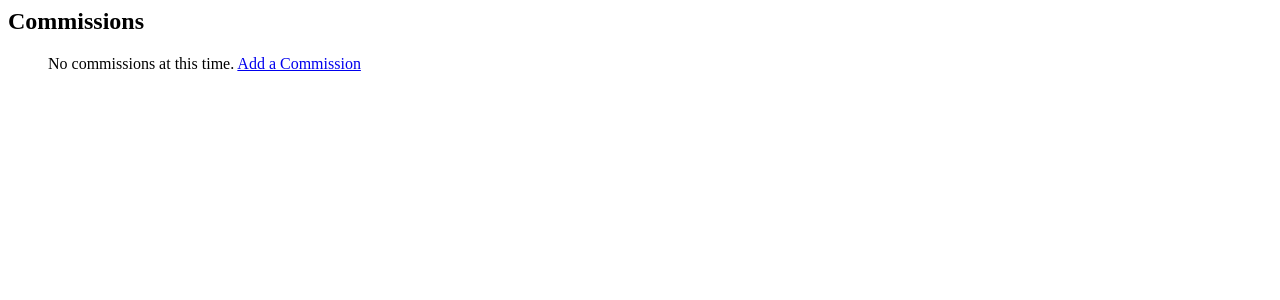
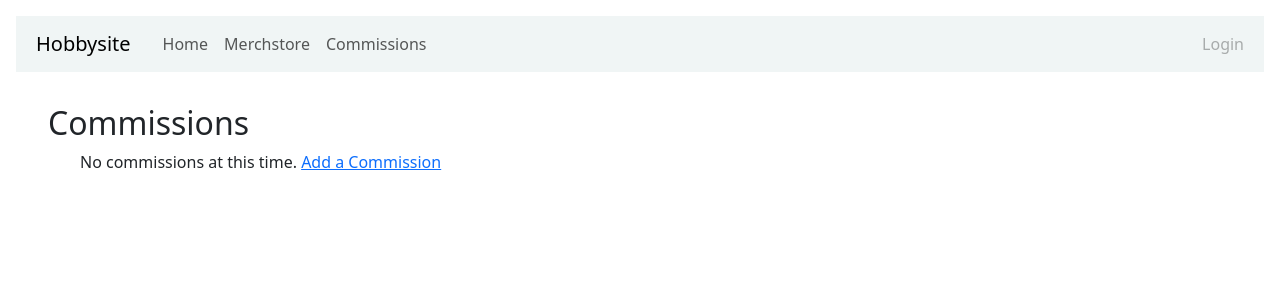
Before and after one commit to tttrono/hobbysite-F-20, a Django app: page /commissions/list in a window 1280 px wide. Shown: the top 300 px of the page. Run offline with Django 4.2, Linux system fonts and the light colour scheme; data that the repository does not hold is empty; some libraries are stand-ins or nearby versions.

Commit message:
Updated templates to load bootstrap css.

```diff
--- a/hobbysite/commissions/templates/commissions_list.html
+++ b/hobbysite/commissions/templates/commissions_list.html
@@ -1,21 +1,24 @@
-<html>
-    <head>
-        <title> Commissions </title>
-    </head>
-    <body>
+{% extends 'base.html' %}
+
+{% block title %} Add a commission {% endblock title %}
+
+{% block content%}
+
+	<div class="content">
         <h2> Commissions </h2>
         <ul>
 			{% if commissions %}
 				{% for commission in commissions %}
 	                <a href="{{ commission.get_absolute_url }}"> {{ commission.title }} </a> <br>
 					{{ commission.description }} <br>
-					People required: {{ commission.people_required }}<br> <br>
+					People required: {{ commission.people_required }} <br><br>
 	            {% endfor %}
 			{% else %}
 				No commissions at this time.
 			{% endif %}
 
-			<a href= "{% url 'commissions:add' %}" > Add a Commission </a> <br> <br>
+			<a href= "{% url 'commissions:add' %}" > Add a Commission </a>
         </ul>
-    </body>
-</html>
+	</div>
+
+{% endblock %}
--- a/hobbysite/hobbysite/settings.py
+++ b/hobbysite/hobbysite/settings.py
@@ -42,6 +42,7 @@ INSTALLED_APPS = [
     'django.contrib.sessions',
     'django.contrib.messages',
     'django.contrib.staticfiles',
+    'django_bootstrap5',
     'commissions'
 ]
 
@@ -122,6 +123,9 @@ USE_TZ = True
 # https://docs.djangoproject.com/en/4.2/howto/static-files/
 
 STATIC_URL = 'static/'
+STATICFILES_DIRS = [
+    os.path.join(BASE_DIR,'hobbysite/static'),
+]
 
 # Default primary key field type
 # https://docs.djangoproject.com/en/4.2/ref/settings/#default-auto-field
--- /dev/null
+++ b/hobbysite/hobbysite/static/css/main.css
@@ -0,0 +1,3 @@
+* { box-sizing: border-box; }
+body { margin: 8px; padding: 8px; }
+div.content { margin: 16px; padding: 16px; }
--- a/hobbysite/hobbysite/templates/base.html
+++ b/hobbysite/hobbysite/templates/base.html
@@ -1,12 +1,58 @@
 <!DOCTYPE html>
 {% load static %}
+
 <html lang="en-US">
 <head>
+	<link href="https://cdn.jsdelivr.net/npm/bootstrap@5.3.5/dist/css/bootstrap.min.css" rel="stylesheet" integrity="sha384-SgOJa3DmI69IUzQ2PVdRZhwQ+dy64/BUtbMJw1MZ8t5HZApcHrRKUc4W0kG879m7" crossorigin="anonymous">
+	<link rel="stylesheet" href="{% static 'css/main.css' %}">
+
 	<title> Hobbysite - {% block title %}{% endblock %} </title>
 </head>
+
 <body>
-		<div id="content">
-			{% block content %}{% endblock %}
+	<nav class="navbar navbar-expand-md navbar-light " style="background-color: #f0f5f5">
+
+		<div class="container-fluid">
+			<div>
+				<ul class="navbar-nav">
+					<li class="nav-item">
+						<a class="nav-link navbar-brand" href="/"> Hobbysite </a>
+					</li>
+					<li class="nav-item">
+						<a class="nav-link" href="/"> Home </a>
+					</li>
+					<li class="nav-item">
+						<a class="nav-link" href="/merchstore/items"> Merchstore </a>
+					</li>
+					<li class="nav-item">
+						<a class="nav-link" href="/commissions/list"> Commissions </a>
+					</li>
+				</ul>
+			</div>
+<!--			<div class="navbar-nav ml-auto">-->
+			<div>
+				<ul class="navbar-nav">
+	              	{% if user.is_authenticated %}
+					  	<li class="nav-item">
+		                	<a class="nav-item nav-link disabled" href="" >Profile</a>
+						</li>
+						<li class="nav-item">
+		                	<a class="nav-item nav-link disabled" href="" >Logout</a>
+		              	</li>
+					{% else %}
+						<li class="nav-item">
+		                	<a class="nav-item nav-link disabled" href="" >Login</a>
+						</li>
+	              	{% endif %}
+				</ul>
+            </div>
 		</div>
+	</nav>
+	<script src="https://cdn.jsdelivr.net/npm/bootstrap@5.3.5/dist/js/bootstrap.bundle.min.js" integrity="sha384-k6d4wzSIapyDyv1kpU366/PK5hCdSbCRGRCMv+eplOQJWyd1fbcAu9OCUj5zNLiq" crossorigin="anonymous"></script>
+
+	<div id="content">
+		{% block content %}{% endblock %}
+	</div>
+
 </body>
 </html>
```
Also changed, not shown: hobbysite/commissions/templates/commission_add.html (+6 -3 lines), hobbysite/commissions/templates/commission_detail.html (+13 -7 lines), hobbysite/commissions/templates/commission_edit.html (+7 -4 lines), hobbysite/hobbysite/templates/home.html (+8 -10 lines).
